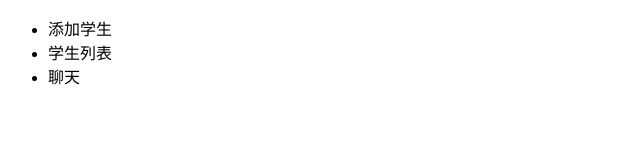
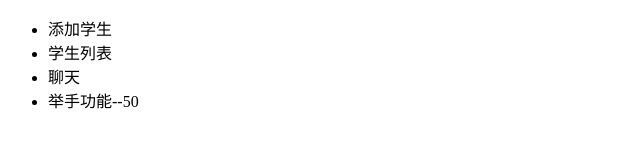
Before and after one commit to ZH-TM/student, a plain HTML site: page index.html in a window 1280 px wide. Shown: the whole page, without its empty margins (0-640 px from the left). Drawn offline with Linux system fonts and the light colour scheme.

Commit message:
举手功能开发到50%

```diff
--- a/index.html
+++ b/index.html
@@ -9,6 +9,7 @@
 			<li>添加学生</li>
 			<li>学生列表</li>
 			<li>聊天</li>
+			<li>举手功能--50</li>
 		</ul>
 </body>
 </html>
```
